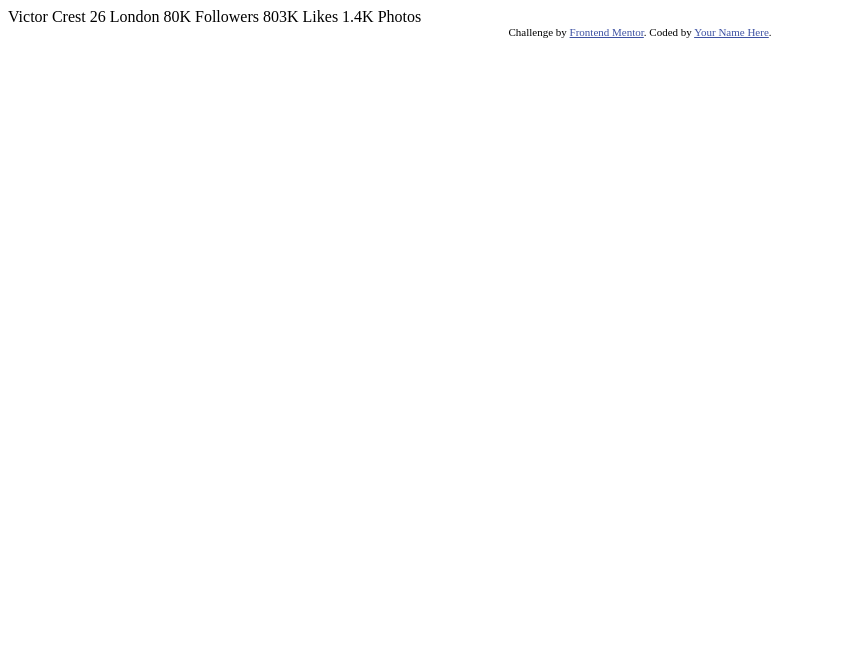
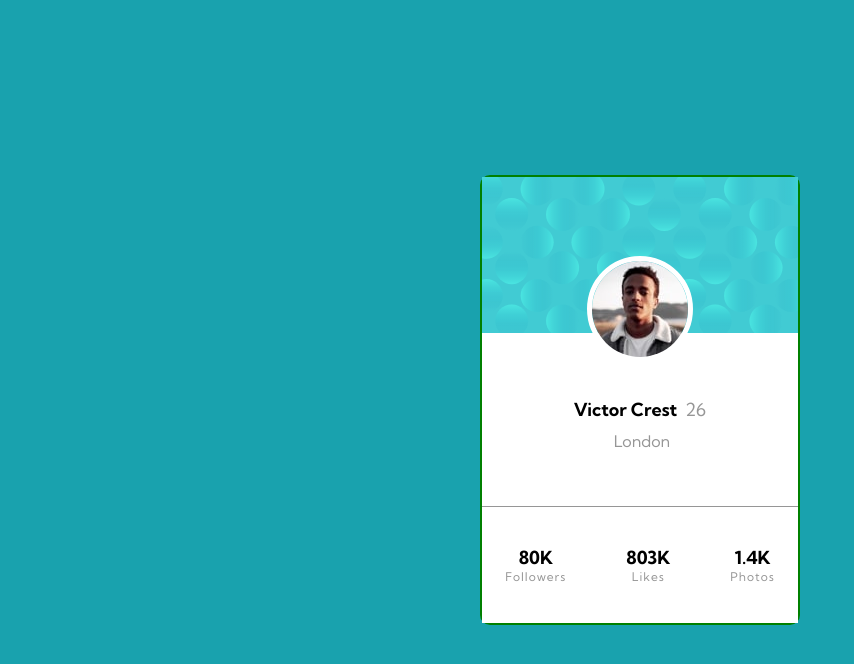
Before and after one commit to primeTanM/FrontEnd-Mentor-Challenges, a plain HTML site: page index.html in a window 1280 px wide. Shown: the whole page, without its empty margins (0-854 px from the left). Drawn offline with Linux system fonts and the light colour scheme.

Commit message:
made changes

```diff
--- a/index.html
+++ b/index.html
@@ -6,16 +6,75 @@
 
   <link rel="icon" type="image/png" sizes="32x32" href="./images/favicon-32x32.png">
 
-  <title>Frontend Mentor | Profile card component</title>
+  <title>Profile card component</title>
+  <link rel="preconnect" href="https://fonts.googleapis.com">
+  <link rel="preconnect" href="https://fonts.gstatic.com" crossorigin>
+  <link href="https://fonts.googleapis.com/css2?family=Kumbh+Sans:wght@400;700&display=swap" rel="stylesheet">
+  <link rel="stylesheet" href="styles.css">
 
-  <!-- Feel free to remove these styles or customise in your own stylesheet 👍 -->
-  <style>
-    .attribution { font-size: 11px; text-align: center; }
-    .attribution a { color: hsl(228, 45%, 44%); }
-  </style>
 </head>
 <body>
-  Victor Crest
+  <div class="container">
+    <div class="top">
+      <img src="./images/image-victor.jpg">
+      <!-- <div class="above-image">
+        <span><img src="./images/image-victor.jpg" class="profile-photo"></span>
+        <div class="below-image"></div>
+      </div> -->
+    </div>
+
+
+    <div class="details">
+      <div class="name">
+        <div class="text">
+          Victor Crest <span class="age">26</span>
+        </div>
+        <div class="location">
+          London
+        </div>
+
+      </div>
+
+      <div class="stats">
+        <div class="flexin-text">
+          <p class="flexin-title">
+            80K
+          </p>
+          <p class="flexin-body">
+           Followers
+          </p>
+        </div>
+
+        <div class="flexin-text">
+          <p class="flexin-title">
+            803K
+          </p>
+          <p class="flexin-body">
+            Likes
+          </p>
+        </div>
+
+        <div class="flexin-text">
+          <p class="flexin-title">
+            1.4K
+          </p>
+          <p class="flexin-body">
+            Photos
+          </p>
+        </div>
+
+      </div>
+    </div>
+  </div>
+
+
+  <!-- <div class="attribution">
+    Challenge by <a href="https://www.frontendmentor.io?ref=challenge" target="_blank">Frontend Mentor</a>.
+    Coded by <a href="#">Your Name Here</a>.
+  </div> -->
+</body>
+</html>
+  <!-- Victor Crest
   26
   London
 
@@ -27,9 +86,3 @@
 
   1.4K
   Photos
-  <div class="attribution">
-    Challenge by <a href="https://www.frontendmentor.io?ref=challenge" target="_blank">Frontend Mentor</a>.
-    Coded by <a href="#">Your Name Here</a>.
-  </div>
-</body>
-</html>
--- a/styles.css
+++ b/styles.css
@@ -0,0 +1,144 @@
+* {
+    margin: 0;
+    border: 0;
+    box-sizing: border-box;
+}
+
+body {
+    background: hsl(185, 75%, 39%);
+
+    display: flex;
+    justify-content: center;
+    align-items: center;
+    height: 100vh;
+}
+
+
+/* hr {
+    color:hsl(0, 0%, 59%);
+} */
+
+.container {
+    display: flex;
+    flex-direction: column;
+    align-items: center;
+    /* height: 55vh;
+    width: 25vw; */
+    height: 450px;
+    width: 25%;
+    border: 2px solid green;
+    border-radius: 10px 10px 10px 10px;
+    /* margin: 25vh auto 0; */
+}
+
+.top {
+    /* border-radius: 10px 10px 0px 0px; */
+    height: 35%;
+    width: 100%;
+    background: url(/images/bg-pattern-card.svg);
+    background-size: cover;
+    text-align: center;
+    z-index: 1;
+
+}
+
+img {
+    margin-top: 25%;
+    border-radius: 50%;
+    border :5px solid white;
+
+}
+
+/* .above-image {
+    display: inline-block;
+    background: url(/images/bg-pattern-card.svg);
+    background-size: cover;
+}
+
+.above-image span {
+    display: block;
+    align-items: center;
+    border: 10px solid white;
+}
+
+.below-image {
+    position: relative;
+    z-index: -10;
+    display: inline-block;
+    background-color: white;
+} */
+
+
+.profile-photo {
+    border-radius: 50%;
+}
+
+.details {
+    display: flex;
+    flex-direction: column;
+    height: 65%;
+    width: 100%;
+    background-color: white;
+    /* border-radius: 0 0 10px 10px; */
+}
+
+.name {
+    display: flex;
+    flex-direction: column;
+    justify-content: center;
+    align-items: center;
+    height: 60%;
+    border-bottom: 0.3px solid hsl(0, 0%, 59%);
+}
+
+.text {
+    font-family: 'Kumbh Sans', sans-serif;
+    font-size: 18px;
+    font-weight: 700;
+    padding: 10px;
+}
+
+.age, .location {
+    font-family: 'Kumbh Sans', sans-serif;
+    font-weight: 400;
+    padding-left: 4px;
+    color: hsl(0, 0%, 59%);
+}
+
+
+
+.stats {
+    font-size: 18px;
+    height: 40%;
+    display: flex;
+    flex-direction: row;
+    justify-content: center;
+    align-items: center;
+    gap: 60px;
+}
+
+.flexin-text {
+    display: flex;
+    flex-flow: column nowrap;
+    align-items: center;
+}
+
+.flexin-title {
+    margin: 0 0;
+    font-family: 'Kumbh Sans', sans-serif;
+    font-weight: 700;
+    font-size: 18px;
+}
+
+.flexin-body {
+    color: hsl(0, 0%, 59%);
+    font-family: 'Kumbh Sans', sans-serif;
+    font-size: 12px;
+    letter-spacing: 1px;
+
+}
+
+@media (max-width: 1080px) {
+
+
+}
```
